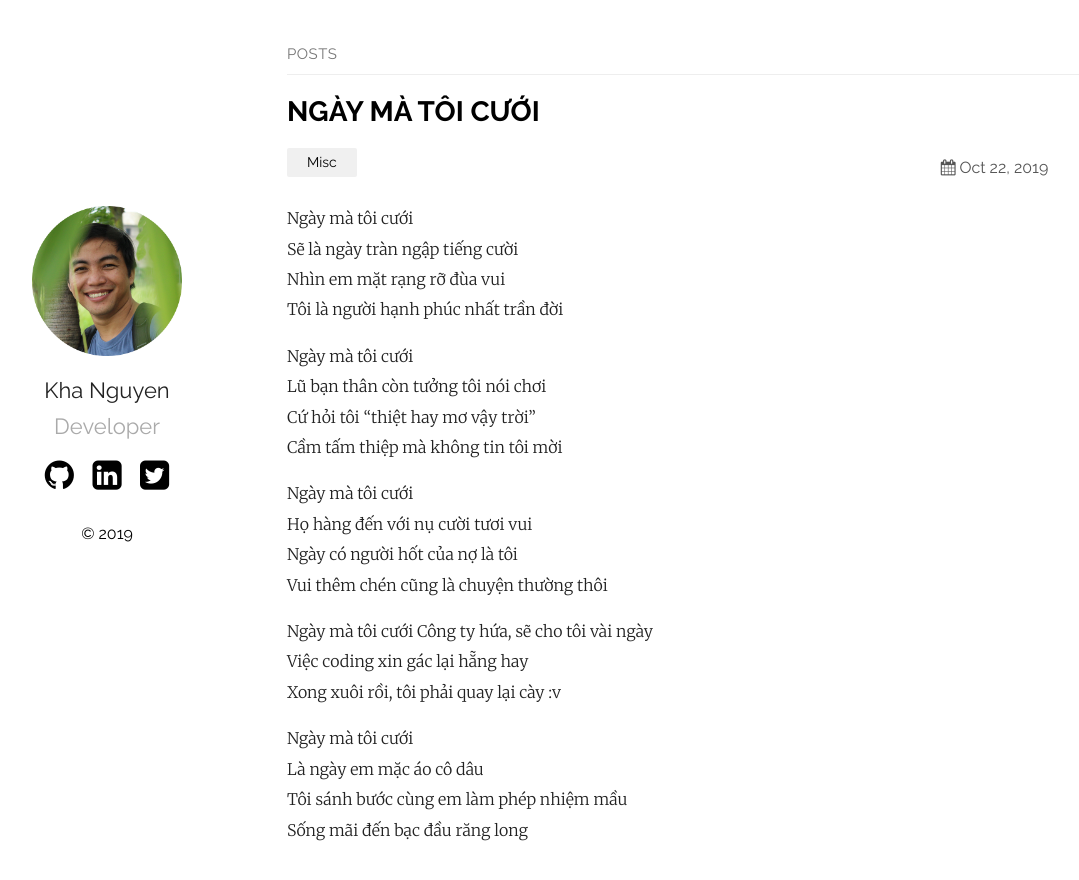
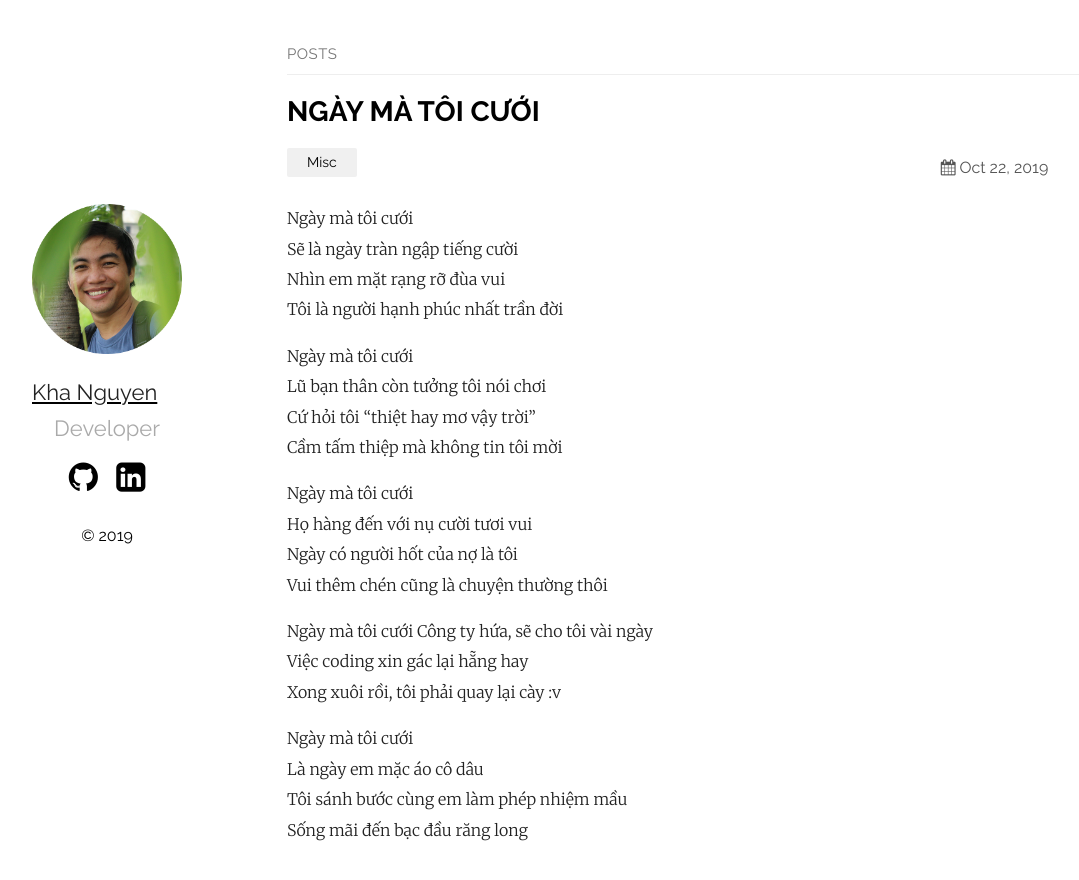
Before and after one commit to nguyenthinhkha/blog, a Jekyll site: the page built from index.md, in a window 1280 px wide. Shown: the top 880 px of the page, without its empty margins (78-1157 px from the left). Built offline with Jekyll 4.4.1, drawn with Linux system fonts in a browser that asks for light colours.

Commit message:
Update header site

```diff
--- a/_layouts/default.html
+++ b/_layouts/default.html
@@ -6,8 +6,10 @@
 <body>
 	<main class="container">
 		<section class="about">
-			<img src="{{ "/assets/portfolio.png" | relative_url }}" alt="{{ site.plainwhite.name }}">
-			<h2>{{ site.plainwhite.name }}</h2>
+			<a href="https://nguyenthinhkha.github.io/blog">
+				<img src="{{ "/assets/portfolio.png" | relative_url }}" alt="{{ site.plainwhite.name }}">
+				<h2>{{ site.plainwhite.name }}</h2>
+			</a>
 			<p class="tagline">{{ site.plainwhite.tagline }}</p>
 			<ul class="social">
                 {%- if site.plainwhite.social_links.github -%}
@@ -17,7 +19,7 @@
 				<a href="https://www.linkedin.com/{{ site.plainwhite.social_links.linkedIn }}"><li><i class="icon-linkedin-squared"></i></li></a>
                 {%- endif -%}
                 {%- if site.plainwhite.social_links.facebook -%}
-                <a href="https://facebook.com/{{ site.plainwhite.social_links.facebook }}"><li><i class="icon-twitter-squared"></i></li></a>
+                <a href="https://facebook.com/{{ site.plainwhite.social_links.facebook }}"><li><i class="icon-facebook-squared"></i></li></a>
                 {%- endif -%}
 			</ul>
 			<p>&copy; 2019</p>
```
